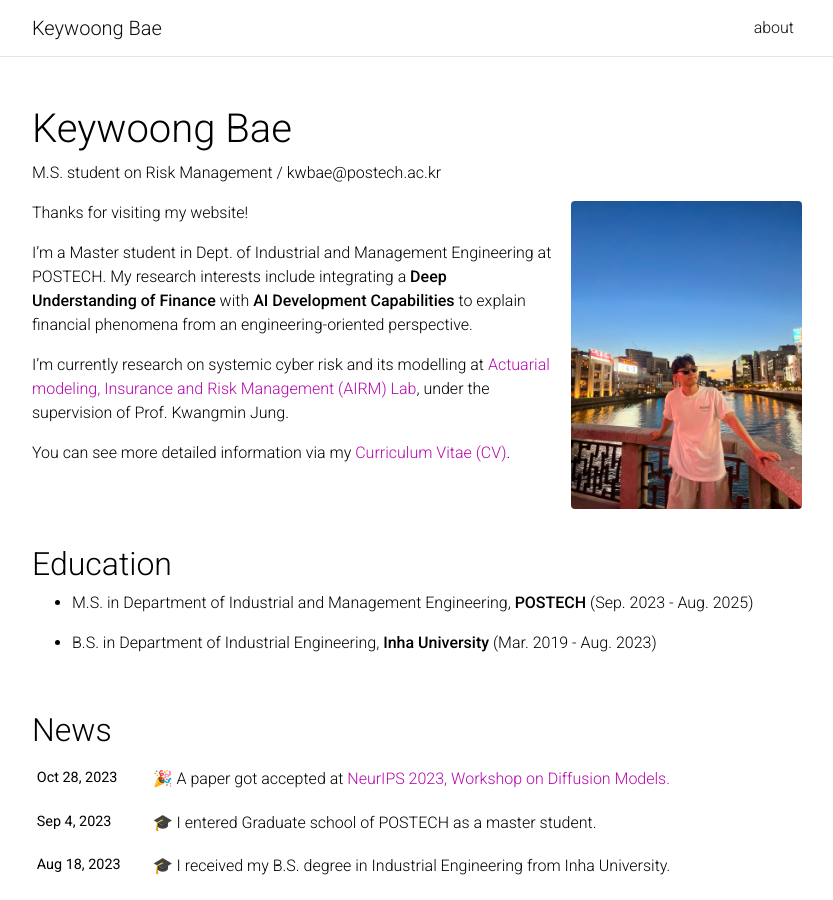
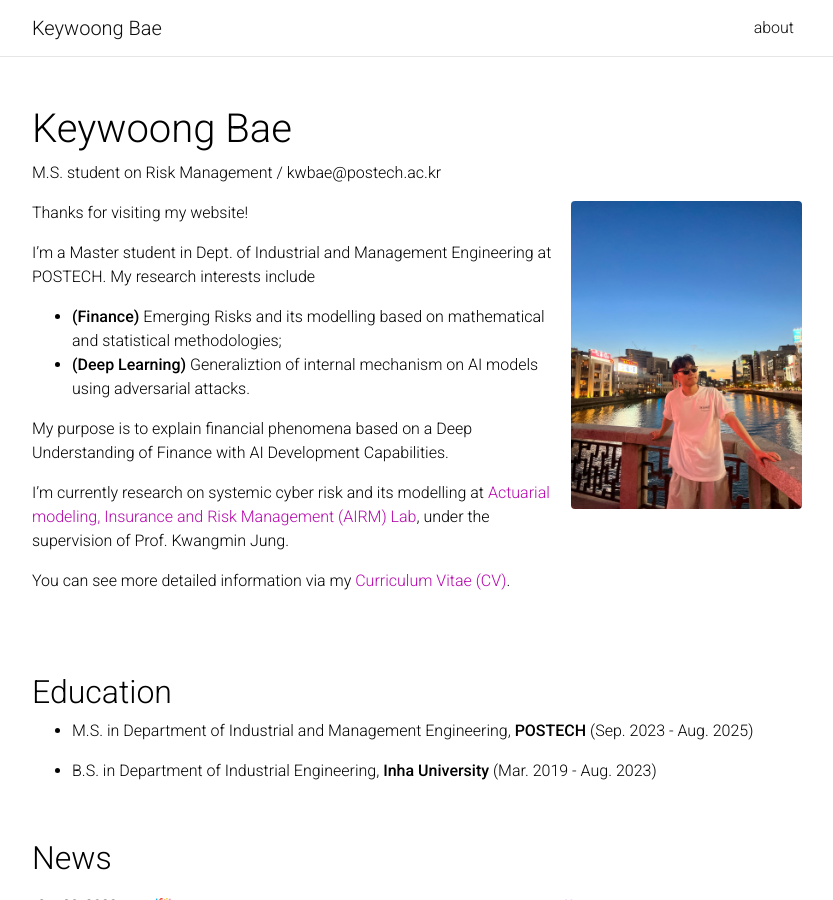
Before and after one commit to kwoongbae/kwoongbae.github.io, a Jekyll site: the page built from _pages/about.md, in a window 1280 px wide and 900 px high. Shown: the whole window, without its empty margins (223-1056 px from the left). Built offline with Jekyll 4.4.1, drawn with Linux system fonts in a browser that asks for light colours; full-size pictures stand in for the smaller copies a plugin makes; comment, search, counter and statistics services are not loaded; a style sheet for code colours, icons or effects is not loaded.

Commit message:
Update about.md

```diff
--- a/_pages/about.md
+++ b/_pages/about.md
@@ -16,7 +16,12 @@ social: true  # includes social icons at the bottom of the page
 ---
 Thanks for visiting my website!
 
-I'm a Master student in Dept. of Industrial and Management Engineering at POSTECH. My research interests include integrating a **Deep Understanding of Finance** with **AI Development Capabilities** to explain financial phenomena from an engineering-oriented perspective.
+I'm a Master student in Dept. of Industrial and Management Engineering at POSTECH. My research interests include
+
+- **(Finance)** Emerging Risks and its modelling based on mathematical and statistical methodologies;
+- **(Deep Learning)** Generaliztion of internal mechanism on AI models using adversarial attacks.
+
+My purpose is to explain financial phenomena based on a Deep Understanding of Finance with AI Development Capabilities.
 
 I'm currently research on systemic cyber risk and its modelling at [Actuarial modeling, Insurance and Risk Management (AIRM) Lab](https://airm.postech.ac.kr/), under the supervision of Prof. Kwangmin Jung.
 
```
